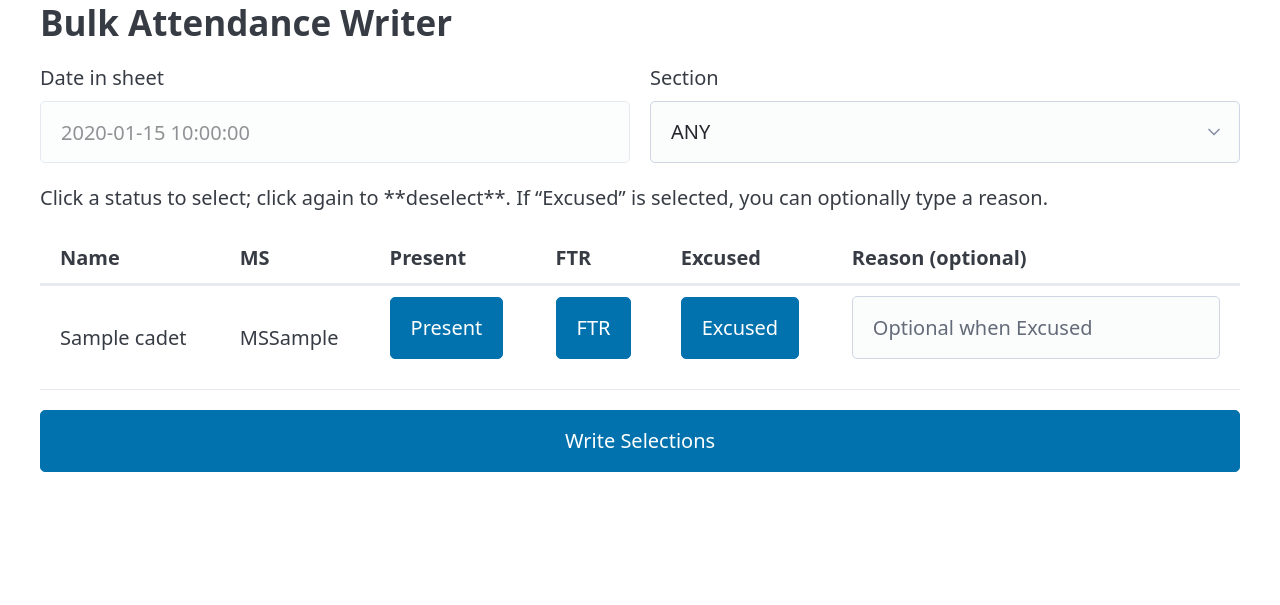
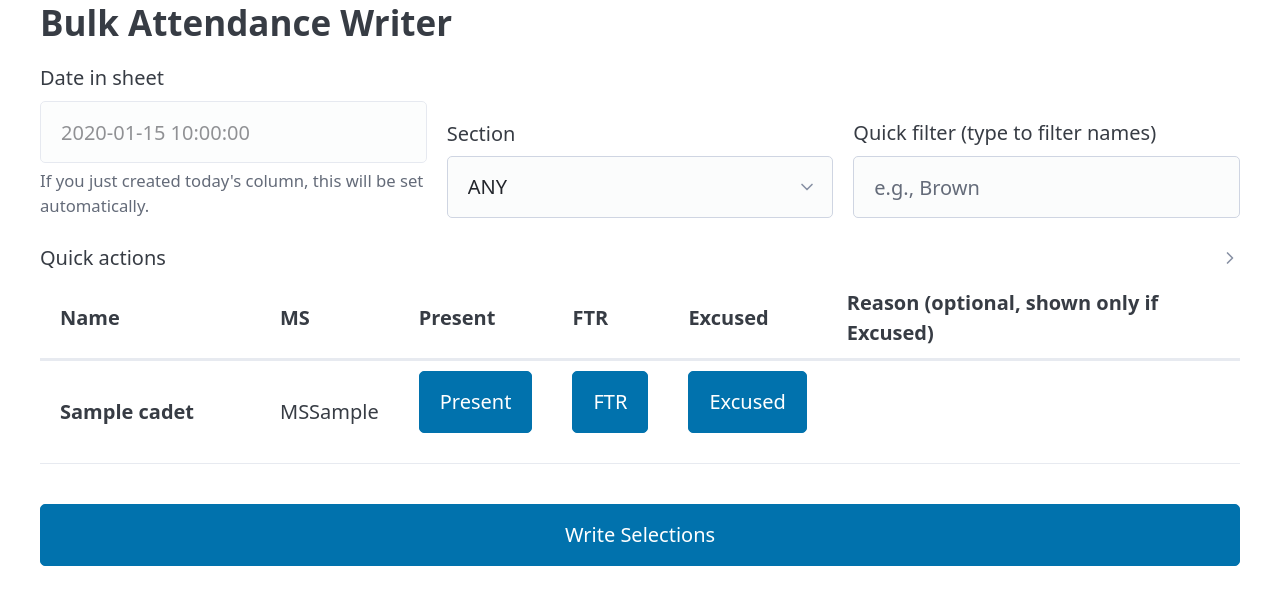
Before and after one commit to joelucwag-boop/ROTC-web-app, a Flask app: template templates/writer_bulk.html in a window 1280 px wide. Shown: the part 87-692 px from the top of the page. Run offline with Flask 3, Linux system fonts and the light colour scheme; the template is opened without the code that fills it: most values are stand-ins (such as "Sample title", 1, 10 or a date in 2020); some libraries are stand-ins or nearby versions.

Commit message:
Update writer_bulk.html

```diff
--- a/templates/writer_bulk.html
+++ b/templates/writer_bulk.html
@@ -2,61 +2,138 @@
 {% block content %}
 <h2>Bulk Attendance Writer</h2>
 
-<form method="post" action="{{ url_for('writer_bulk_post') }}">
-  <input type="hidden" name="date_iso" value="{{ date_iso }}">
-  <div class="grid">
-    <div><label>Date in sheet</label><input value="{{ date_iso }}" disabled></div>
-    <div><label>Section</label>
-      <select name="section"><option>ANY</option><option>GSU</option><option>ULM</option></select>
+<form method="post" action="{{ url_for('writer_bulk_post') }}" id="bulkForm">
+  <input type="hidden" name="date_iso" value="{{ date_iso or '__TODAY__' }}">
+
+  <div class="grid" style="align-items:end;">
+    <div>
+      <label>Date in sheet</label>
+      <input value="{{ date_iso or '__TODAY__' }}" disabled>
+      <small>If you just created today's column, this will be set automatically.</small>
+    </div>
+    <div>
+      <label>Section</label>
+      <select name="section" id="sectionSel">
+        <option value="ANY">ANY</option>
+        <option value="GSU">GSU</option>
+        <option value="ULM">ULM</option>
+      </select>
+    </div>
+    <div>
+      <label>Quick filter (type to filter names)</label>
+      <input id="filterBox" placeholder="e.g., Brown">
     </div>
   </div>
 
-  <p class="contrast">Click a status to select; click again to **deselect**. If “Excused” is selected, you can optionally type a reason.</p>
+  <details style="margin:.5rem 0;">
+    <summary>Quick actions</summary>
+    <div class="grid" style="margin-top:.5rem;">
+      <button type="button" id="btnSelectAllPresent">Select ALL → Present</button>
+      <button type="button" id="btnSelectAllFTR">Select ALL → FTR</button>
+      <button type="button" id="btnClearAll">Clear ALL</button>
+    </div>
+    <small>Quick actions affect only visible (filtered) rows.</small>
+  </details>
 
+  {% if cadets and cadets|length > 0 %}
+  <div class="overflow-auto" style="max-height:65vh;border:1px solid var(--muted-border-color);border-radius:.5rem;">
     <table>
-    <thead><tr><th>Name</th><th>MS</th><th>Present</th><th>FTR</th><th>Excused</th><th>Reason (optional)</th></tr></thead>
-    <tbody>
+      <thead>
+        <tr>
+          <th style="min-width:220px;">Name</th>
+          <th style="min-width:60px;">MS</th>
+          <th style="min-width:110px;">Present</th>
+          <th style="min-width:110px;">FTR</th>
+          <th style="min-width:130px;">Excused</th>
+          <th style="min-width:260px;">Reason (optional, shown only if Excused)</th>
+        </tr>
+      </thead>
+      <tbody id="cadetBody">
         {% for c in cadets %}
-      <tr>
-        <td>{{ c.Name }}</td>
-        <td>MS{{ c.MS }}</td>
-        <td><button type="button" class="toggle" data-name="{{ c.Name }}" data-val="Present">Present</button></td>
-        <td><button type="button" class="toggle" data-name="{{ c.Name }}" data-val="FTR">FTR</button></td>
-        <td><button type="button" class="toggle" data-name="{{ c.Name }}" data-val="Excused">Excused</button></td>
-        <td><input name="reason__{{ c.Name }}" placeholder="Optional when Excused"></td>
+        {% set nm = c.Name %}
+        <tr data-name="{{ nm|e }}">
+          <td><strong>{{ nm }}</strong></td>
+          <td>MS{{ c.MS or '' }}</td>
+          <td>
+            <button type="button" class="toggle" data-name="{{ nm|e }}" data-val="Present">Present</button>
+          </td>
+          <td>
+            <button type="button" class="toggle" data-name="{{ nm|e }}" data-val="FTR">FTR</button>
+          </td>
+          <td>
+            <button type="button" class="toggle" data-name="{{ nm|e }}" data-val="Excused">Excused</button>
+          </td>
+          <td>
+            <input name="reason__{{ nm }}" class="reason" placeholder="Optional reason when Excused" style="display:none;">
+          </td>
         </tr>
         {% endfor %}
       </tbody>
     </table>
+  </div>
 
   <!-- hidden inputs the JS will manage -->
-  <div id="hidden"></div>
+  <div id="hiddenInputs"></div>
 
+  <div style="margin-top:1rem;">
     <button type="submit">Write Selections</button>
+  </div>
+
+  {% else %}
+    <article class="contrast" style="margin-block:1rem;">
+      <h3 style="margin:0;">No cadets found</h3>
+      <p style="margin:.5rem 0 0;">Sheet 1 didn’t return any rows. Confirm your header detection and name columns.</p>
+    </article>
+  {% endif %}
 </form>
 
 <script>
-  // three-state, mutually exclusive, with deselect on second click
-  const hidden = document.getElementById('hidden');
-  const map = new Map(); // name -> current value or ''
+(function(){
+  const hidden = document.getElementById('hiddenInputs');
+  const map = new Map(); // name -> "Present" | "FTR" | "Excused" | ""
+  const reasonVisibleFor = new Set();
+
+  function findRowButtons(name) {
+    return [...document.querySelectorAll('button.toggle[data-name="'+CSS.escape(name)+'"]')];
+  }
+  function findReasonInput(name) {
+    return document.querySelector('input.reason[name="reason__'+name+'"]');
+  }
+
   function setHidden(name, val) {
-    let id = "status__" + name;
+    const id = "status__" + name;
     let input = document.querySelector('input[name="'+id+'"]');
     if (!input) {
       input = document.createElement('input');
-      input.type = 'hidden'; input.name = id;
+      input.type = 'hidden';
+      input.name = id;
       hidden.appendChild(input);
     }
     input.value = val;
   }
   function clearHidden(name) {
-    let input = document.querySelector('input[name="status__'+name+'"]');
-    if (input) input.remove();
+    const sel = 'input[name="status__'+name+'"]';
+    const el = document.querySelector(sel);
+    if (el) el.remove();
   }
+
+  function updateReasonVisibility(name) {
+    const isExcused = (map.get(name) === "Excused");
+    const input = findReasonInput(name);
+    if (!input) return;
+    input.style.display = isExcused ? '' : 'none';
+    if (!isExcused) input.value = '';
+    if (isExcused) {
+      reasonVisibleFor.add(name);
+    } else {
+      reasonVisibleFor.delete(name);
+    }
+  }
+
   function toggleButton(btn) {
     const name = btn.dataset.name;
     const val  = btn.dataset.val;
-    const rowBtns = [...document.querySelectorAll('button.toggle[data-name="'+name+'"]')];
+    const rowBtns = findRowButtons(name);
     const current = map.get(name) || "";
     if (current === val) {
       // deselect
@@ -64,15 +141,62 @@
       rowBtns.forEach(b => b.classList.remove('contrast'));
       clearHidden(name);
     } else {
-      // select this, clear others
       map.set(name, val);
       rowBtns.forEach(b => b.classList.remove('contrast'));
       btn.classList.add('contrast');
       setHidden(name, val);
     }
+    updateReasonVisibility(name);
   }
+
+  // bind row toggles
   document.querySelectorAll('button.toggle').forEach(btn => {
     btn.addEventListener('click', () => toggleButton(btn));
   });
+
+  // quick filter
+  const filterBox = document.getElementById('filterBox');
+  const tbody = document.getElementById('cadetBody');
+  filterBox?.addEventListener('input', () => {
+    const q = (filterBox.value || "").toLowerCase().trim();
+    [...tbody.querySelectorAll('tr')].forEach(tr => {
+      const nm = (tr.dataset.name || "").toLowerCase();
+      tr.style.display = nm.includes(q) ? "" : "none";
+    });
+  });
+
+  // quick actions (affect only visible rows)
+  function applyToVisible(setTo) {
+    [...tbody.querySelectorAll('tr')].forEach(tr => {
+      if (tr.style.display === "none") return;
+      const name = tr.dataset.name;
+      const buttons = findRowButtons(name);
+      if (setTo === "") {
+        map.set(name, "");
+        buttons.forEach(b => b.classList.remove('contrast'));
+        clearHidden(name);
+      } else {
+        map.set(name, setTo);
+        buttons.forEach(b => {
+          b.classList.toggle('contrast', b.dataset.val === setTo);
+        });
+        setHidden(name, setTo);
+      }
+      updateReasonVisibility(name);
+    });
+  }
+  document.getElementById('btnSelectAllPresent')?.addEventListener('click', () => applyToVisible("Present"));
+  document.getElementById('btnSelectAllFTR')?.addEventListener('click', () => applyToVisible("FTR"));
+  document.getElementById('btnClearAll')?.addEventListener('click', () => applyToVisible(""));
+
+  // form submit guard: if Excused selected but user typed no reason, that's fine (optional)
+  // but we’ll trim whitespace in reasons to keep the sheet tidy.
+  document.getElementById('bulkForm')?.addEventListener('submit', () => {
+    reasonVisibleFor.forEach(name => {
+      const input = findReasonInput(name);
+      if (input) input.value = (input.value || "").trim();
+    });
+  });
+})();
 </script>
 {% endblock %}
```
Lines whose indentation alone changed are shown as unchanged.
